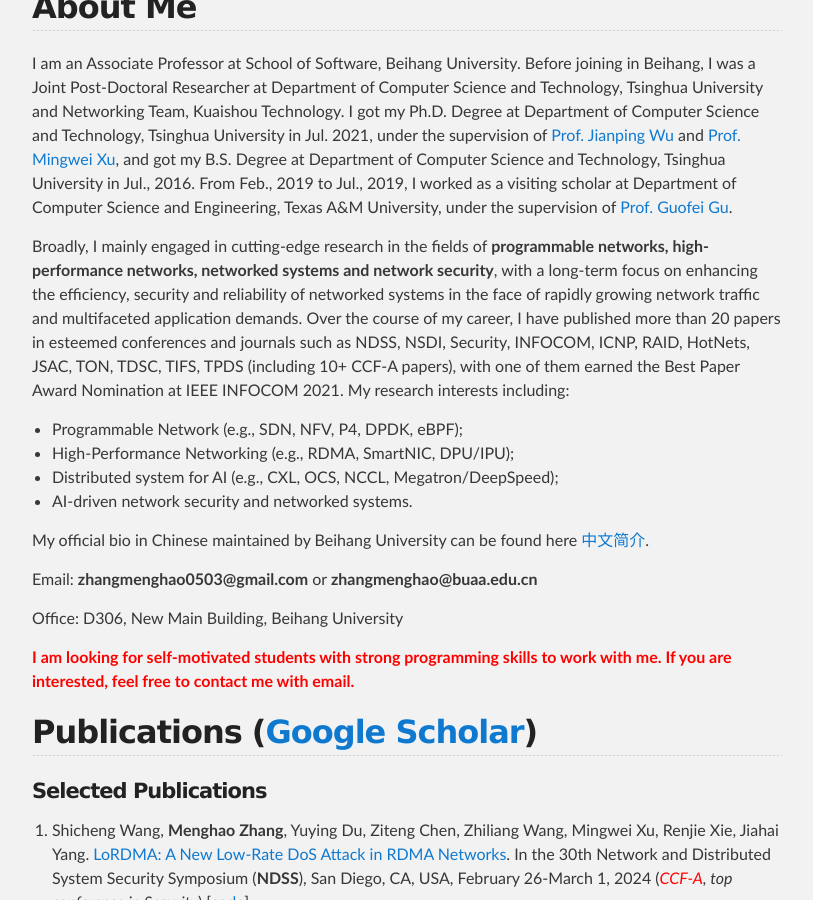
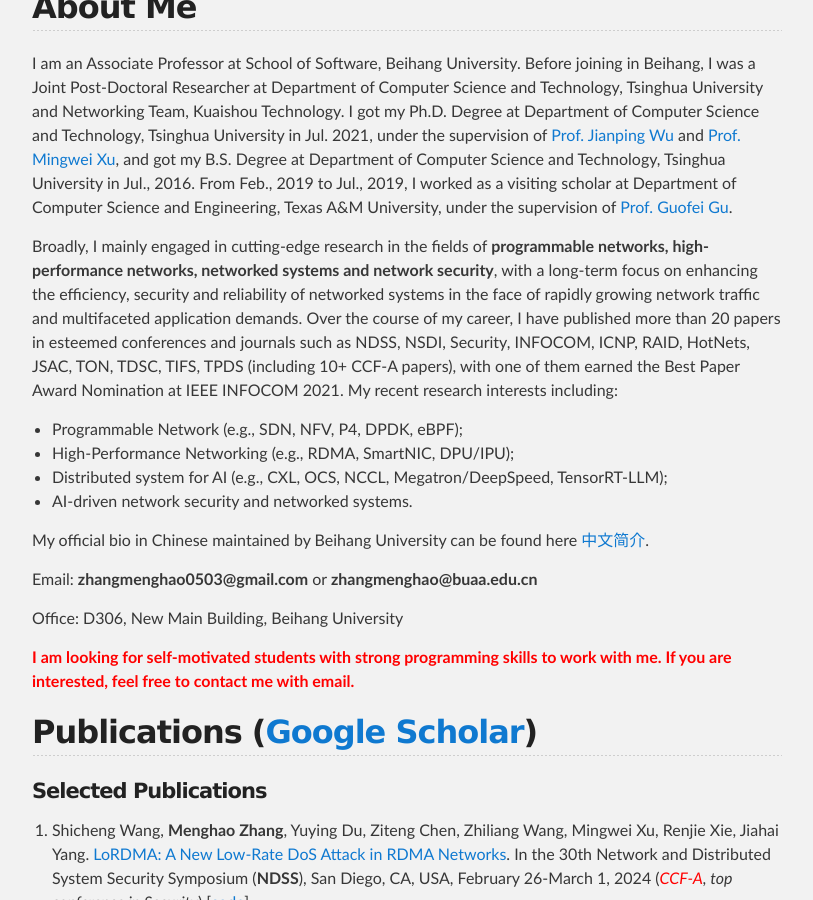
Before and after one commit to zhangmenghao/zhangmenghao.github.io, a Jekyll site: the page built from index.md, in a window 1280 px wide and 900 px high, scrolled down 333 px. Shown: the whole window, without its empty margins (233-1046 px from the left). Built offline with Jekyll 4.4.1, drawn with Linux system fonts in a browser that asks for light colours.

Commit message:
Update research interest

```diff
--- a/index.md
+++ b/index.md
@@ -15,10 +15,10 @@
 From Feb., 2019 to Jul., 2019, I worked as a visiting scholar at Department of Computer Science and Engineering, Texas A&M University, under the supervision of [Prof. Guofei Gu](http://faculty.cs.tamu.edu/guofei/).
 
 Broadly, I mainly engaged in cutting-edge research in the fields of __programmable networks, high-performance networks, networked systems and network security__, with a long-term focus on enhancing the efficiency, security and reliability of networked systems in the face of rapidly growing network traffic and multifaceted application demands.
-Over the course of my career, I have published more than 20 papers in esteemed conferences and journals such as NDSS, NSDI, Security, INFOCOM, ICNP, RAID, HotNets, JSAC, TON, TDSC, TIFS, TPDS (including 10+ CCF-A papers), with one of them earned the Best Paper Award Nomination at IEEE INFOCOM 2021. My research interests including:
+Over the course of my career, I have published more than 20 papers in esteemed conferences and journals such as NDSS, NSDI, Security, INFOCOM, ICNP, RAID, HotNets, JSAC, TON, TDSC, TIFS, TPDS (including 10+ CCF-A papers), with one of them earned the Best Paper Award Nomination at IEEE INFOCOM 2021. My recent research interests including:
 * Programmable Network (e.g., SDN, NFV, P4, DPDK, eBPF);
 * High-Performance Networking (e.g., RDMA, SmartNIC, DPU/IPU);
-* Distributed system for AI (e.g., CXL, OCS, NCCL, Megatron/DeepSpeed);
+* Distributed system for AI (e.g., CXL, OCS, NCCL, Megatron/DeepSpeed, TensorRT-LLM);
 * AI-driven network security and networked systems.
 
 
```
